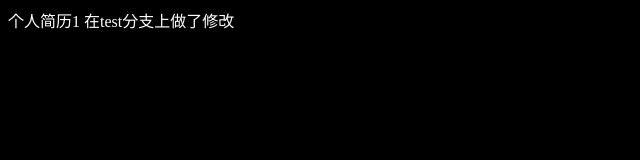
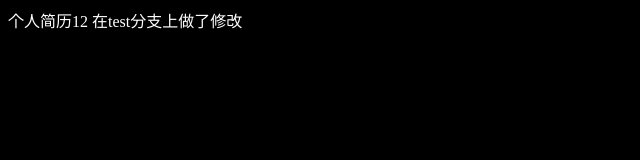
Before and after one commit to WolfCattle/day80, a plain HTML site: page index.html in a window 1280 px wide. Shown: the full height of the page, 0-640 px from the left. Drawn offline with Linux system fonts and the light colour scheme.

Commit message:
Update index.html

```diff
--- a/index.html
+++ b/index.html
@@ -6,7 +6,7 @@
 	<link rel="stylesheet" href="./style.css">
 </head>
 <body>
-	个人简历1
+	个人简历12
 	在test分支上做了修改
 </body>
 </html>
```
